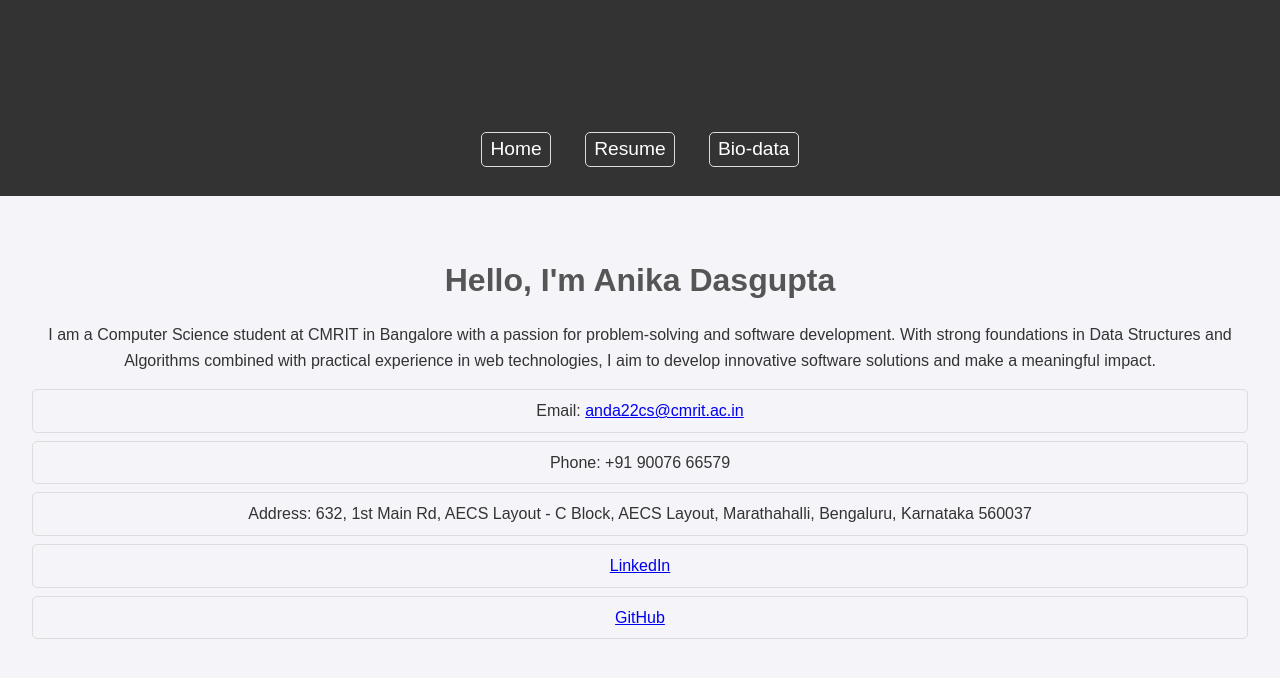
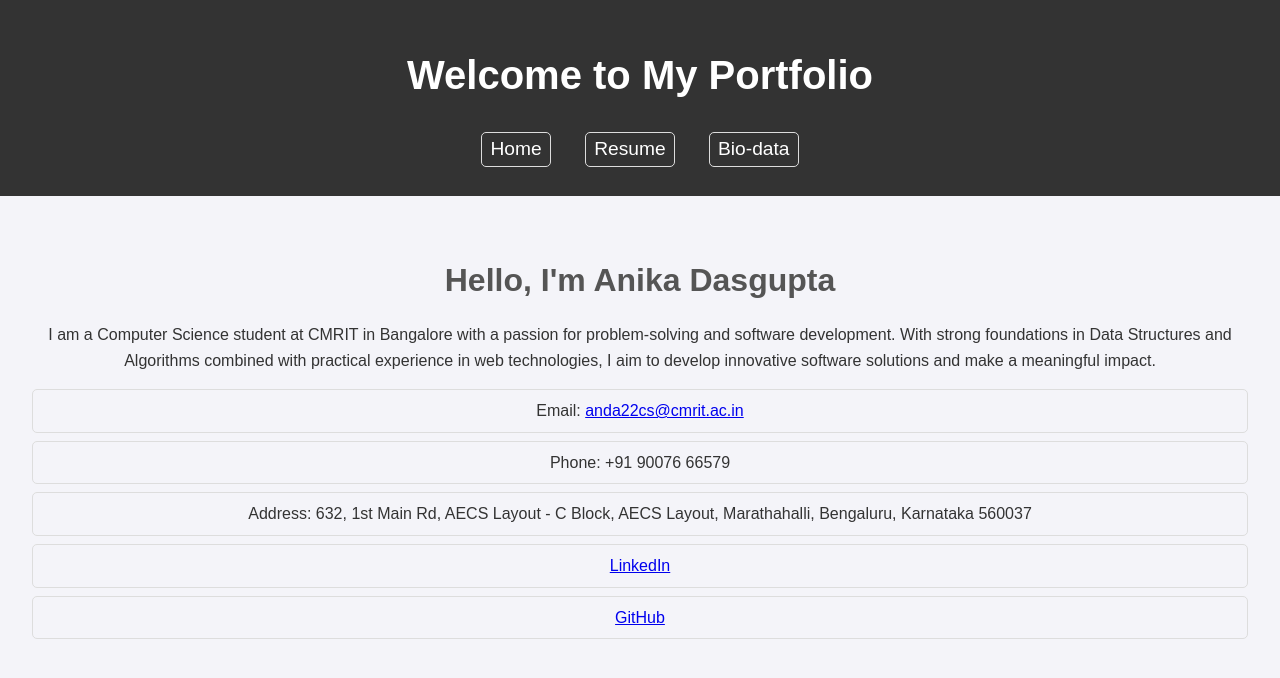
Before and after one commit to DevCorner168/Resume-, a plain HTML site: page index.html in a window 1280 px wide. Drawn offline with Linux system fonts and the light colour scheme.

Commit message:
second commit

```diff
--- a/styles.css
+++ b/styles.css
@@ -41,7 +41,8 @@ main {
 
 h1 {
     font-size: 2.5rem;
-    color: #333;
+    color: #fff;
+    text-align:center
 }
 
 h2 {
```
